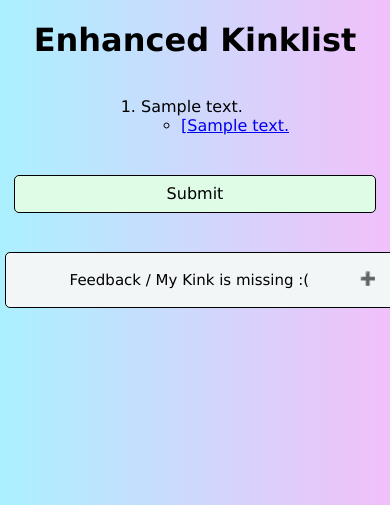
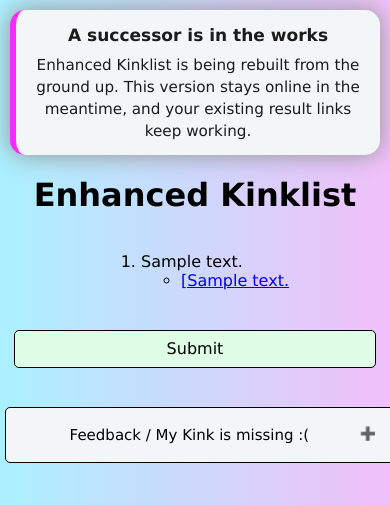
Before and after one commit to PaulHaeussler/Enhanced_Kinklist, a Python web app: template templates/mobile_jump.html in a window 390 px wide. Shown: the top 505 px of the page. Run offline with Jinja, Linux system fonts and the light colour scheme; the template is opened without the code that fills it: most values are stand-ins (such as "Sample title", 1, 10 or a date in 2020).

Commit message:
Drop the unwired partner-context UI and announce the successor
The advanced partner-context control was never wired up in this version, so it
collected input that went nowhere. Removed from both the desktop and mobile
meta forms, along with the sentence that pointed at it.

The JavaScript behind it stays: buildAnswerContextOptions returns early when
the element is absent and getAnswerContextPayload falls back to the default,
so submissions still record answer_context=realistic_adult_partner with no
personas, which is what the Postgres schema defaults to anyway.

Adds a banner to base.html, so it shows on every desktop and mobile page. It
deliberately does not link anywhere yet.

Layout for it lives in style.css, which is always loaded, while the colours
live in light.css and dark.css, because dark-mode-toggle switches those two by
flipping their media attributes.

Co-Authored-By: Claude Opus 5 <noreply@anthropic.com>

```diff
--- a/static/dark.css
+++ b/static/dark.css
@@ -345,3 +345,9 @@
         border-radius: 5px;
         border: 1px solid black;
     }
+
+    .successor-banner {
+        background-color: #171917;
+        color: #e8e8e8;
+        box-shadow: 0 0 25px rgb(146 146 146);
+    }
--- a/static/light.css
+++ b/static/light.css
@@ -327,3 +327,10 @@
         border-radius: 5px;
         border: 1px solid black;
     }
+
+
+    .successor-banner {
+        background-color: #f2f6f7;
+        color: #1b1b1b;
+        box-shadow: 0 0 25px rgb(146 146 146);
+    }
--- a/static/style.css
+++ b/static/style.css
@@ -637,3 +637,32 @@ div.hc {
         grid-template-columns: 1fr;
     }
 }
+
+.successor-banner {
+    box-sizing: border-box;
+    width: calc(100% - 20px);
+    max-width: 900px;
+    margin: 10px auto 0 auto;
+    padding: 18px 22px;
+    border-radius: 15px;
+    border-left: 6px solid #f82bff;
+    text-align: center;
+    line-height: 1.45;
+}
+
+.successor-banner strong {
+    display: block;
+    font-size: 1.3em;
+    margin-bottom: 6px;
+}
+
+@media (max-width: 600px) {
+    .successor-banner {
+        padding: 13px 15px;
+        font-size: 0.95em;
+    }
+
+    .successor-banner strong {
+        font-size: 1.12em;
+    }
+}
--- a/templates/base.html
+++ b/templates/base.html
@@ -28,6 +28,10 @@
   gtag('config', 'G-N39CVZ1PJD');
 </script>
 <body>
+<div class="successor-banner" role="status">
+    <strong>A successor is in the works</strong>
+    <span>Enhanced Kinklist is being rebuilt from the ground up. This version stays online in the meantime, and your existing result links keep working.</span>
+</div>
 {% block body %}
 
 {% endblock %}
```
Also changed, not shown: templates/index.html (+1 -9 lines), templates/mobile_meta.html (+0 -8 lines).
